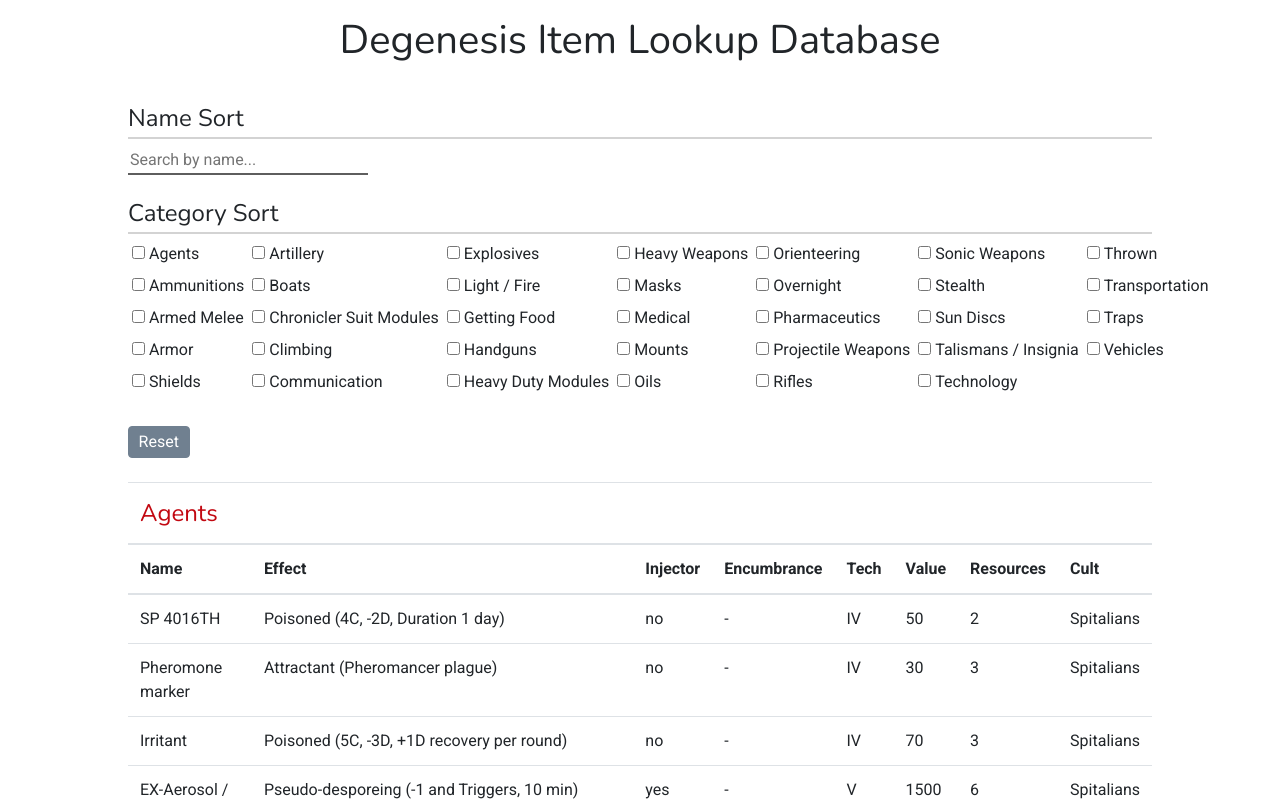
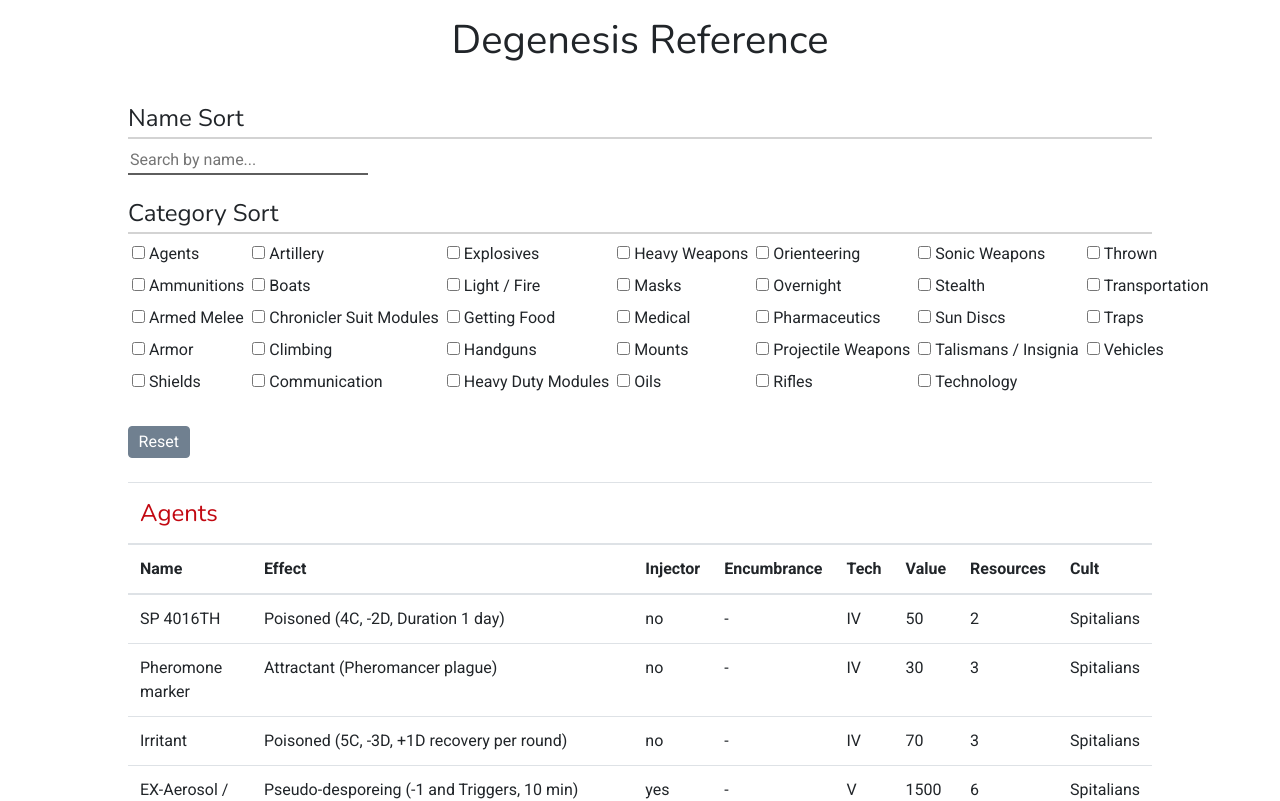
Before and after one commit to zach-long/degenesisreference.com, a React app: page / in a window 1280 px wide. Shown: the top 801 px of the page. Built offline with nearby package versions, Linux system fonts and the light colour scheme.

Commit message:
Add deploy checklist

```diff
--- a/public/index.html
+++ b/public/index.html
@@ -4,7 +4,7 @@
         <meta charset="utf-8"/>
         <meta http-equiv="X-UA-Compatible" content="IE=edge,chrome=1"/>
         <meta name="viewport" content="width=device-width, initial-scale=1.0"/>
-        <title>Degenesis Item Lookup Database</title>
+        <title>Degenesis Reference</title>
         <meta name="description" content="A searchable, sortable database of every item in the TTRPG DEGENESIS."/>
         <!-- bootstrap 4 -->
         <meta http-equiv="Content-Security-Policy" content="script-src-elem 'self' https://code.jquery.com/jquery-3.4.1.slim.min.js https://cdn.jsdelivr.net/npm/popper.js@1.16.0/dist/umd/popper.min.js https://stackpath.bootstrapcdn.com/bootstrap/4.4.1/js/bootstrap.min.js https://kit.fontawesome.com/6a3e0c85d9.js https://kit-free.fontawesome.com/releases/latest/js/free-v4-shims.min.js https://kit-free.fontawesome.com/releases/latest/js/free.min.js"/>
@@ -13,7 +13,7 @@
         <link rel="preconnect" href="https://fonts.gstatic.com"/>
         <link href="https://fonts.googleapis.com/css2?family=Nunito&family=Nunito+Sans&family=Roboto:wght@400;700&display=swap" rel="stylesheet"/>
         <!-- favicon -->
-        <link type="image/ico" rel="icon" href="" size="16x16"/>
+        <!-- <link type="image/ico" rel="icon" href="" size="16x16"/> -->
     </head>
     <body>
         <div id="app"></div>
--- a/src/app.tsx
+++ b/src/app.tsx
@@ -338,7 +338,7 @@ class App extends Component<any, AppState, any> {
         return (
             <div id="app-container">
                 <header>
-                    <h1 className="text-center">Degenesis Item Lookup Database</h1>
+                    <h1 className="text-center">Degenesis Reference</h1>
                 </header>
                 <main id="content">
                     <section id="sort-parameters">
@@ -372,10 +372,10 @@ class App extends Component<any, AppState, any> {
                 </main>
                 <footer>
                     <div className="footer-element">
-                        <h6 className="text-center">&copy; 2021 Zachary Long</h6>
+                        <h6 className="text-center">&copy; 2021 <a href="https://zalong.dev" target="_blank">Zachary Long</a></h6>
                     </div>
                     <div className="footer-element">
-                        <h6 className="text-center">Zachary Long &amp; "Degenesis Item Lookup Database" is not affiliated with SIXMOREVODKA and exists with the intent of making their intellectual property, DEGENESIS, more accessible. Consider visiting <a href="https://sixmorevodka.com/home" target="_blank">SMV</a> online or the official site of the primal-punk tabletop-roleplaying game <a href="https://degenesis.com/" target="_blank">DEGENESIS</a>.</h6>
+                        <h6 className="text-center">This application and its creator are not affiliated with SIXMOREVODKA and exists with the intent of making their intellectual property, DEGENESIS, more accessible. Consider visiting <a href="https://sixmorevodka.com/home" target="_blank">SMV</a> online or the official site of the primal-punk tabletop-roleplaying game <a href="https://degenesis.com/" target="_blank">DEGENESIS</a>.</h6>
                     </div>
                 </footer>
             </div>
```
Also changed, not shown: 1 other file (tests, documents, lock files or other folders).
